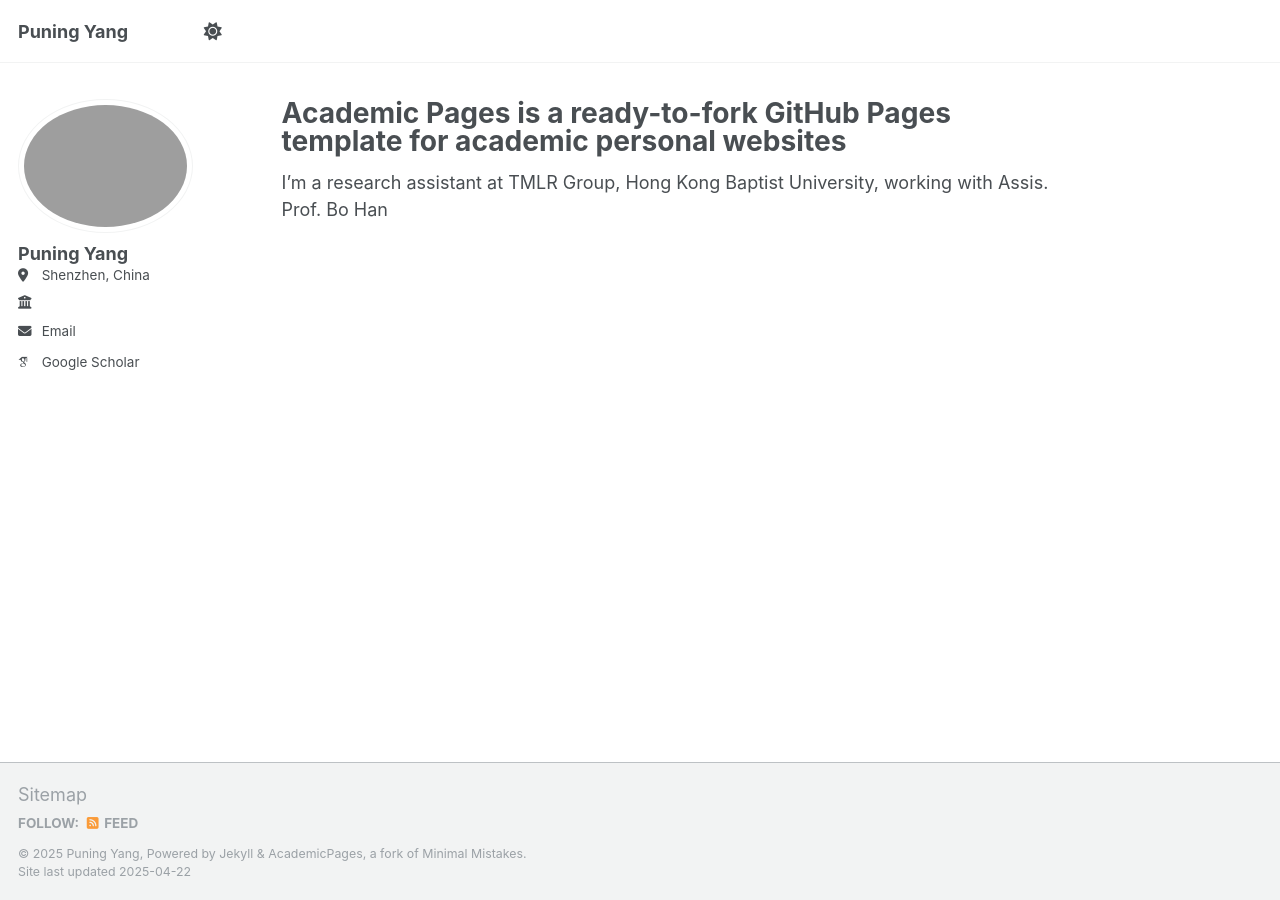
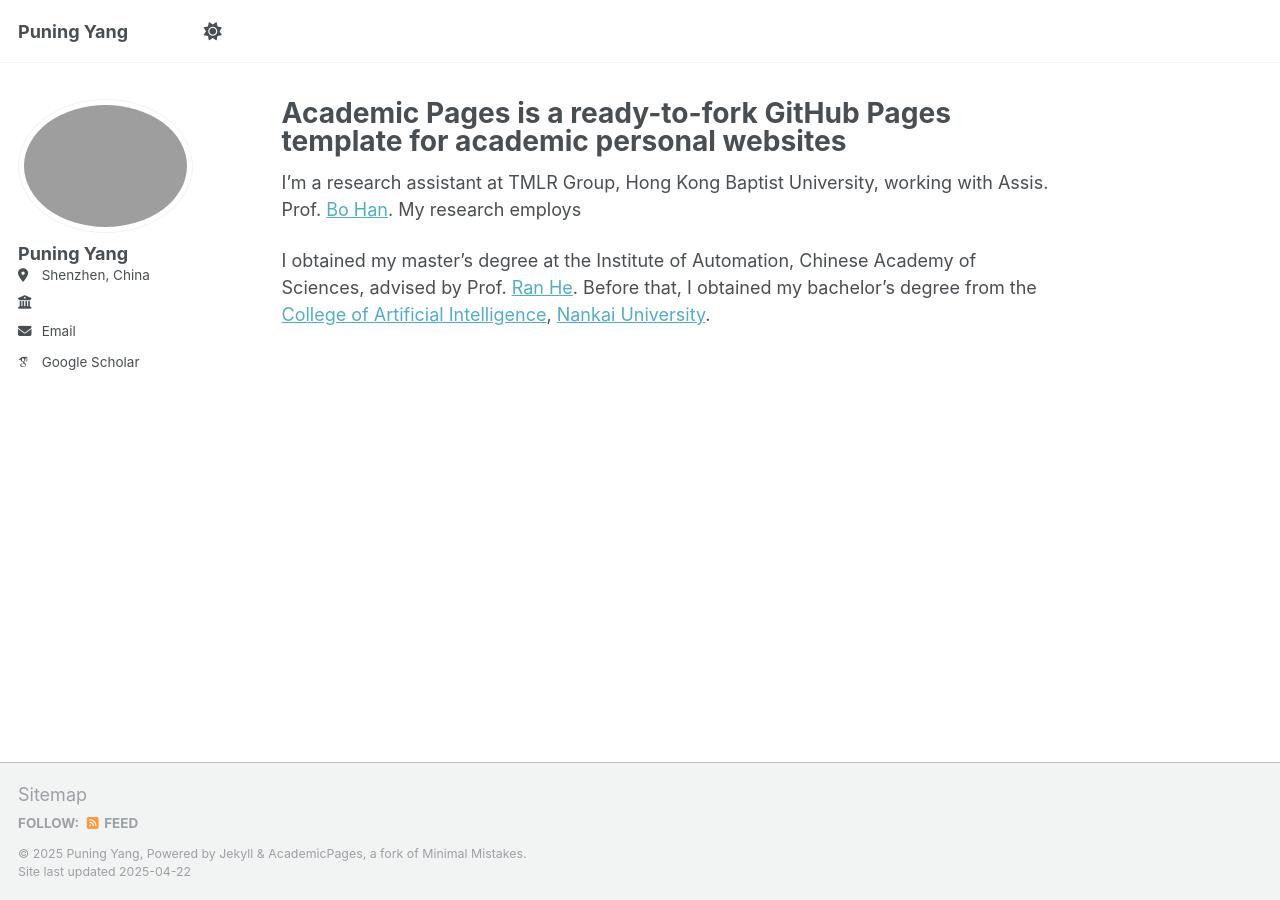
Before and after one commit to Puning97/Puning97.github.io, a Jekyll site: the page built from _pages/about.md, in a window 1280 px wide. Built offline with Jekyll 4.4.1, drawn with Linux system fonts in a browser that asks for light colours; some web fonts are replaced.

Commit message:
Update about.md

```diff
--- a/_pages/about.md
+++ b/_pages/about.md
@@ -7,4 +7,8 @@ redirect_from:
   - /about.html
 ---
 
-I'm a research assistant at TMLR Group, Hong Kong Baptist University, working with Assis. Prof. Bo Han
+I'm a research assistant at TMLR Group, Hong Kong Baptist University, working with Assis. Prof. [Bo Han](https://bhanml.github.io/).
+My research employs
+
+I obtained my master's degree at the Institute of Automation, Chinese Academy of Sciences, advised by Prof. [Ran He](https://rhe-web.github.io/).
+Before that, I obtained my bachelor's degree from the [College of Artificial Intelligence](https://ai.nankai.edu.cn/), [Nankai University](https://www.nankai.edu.cn/).
```
